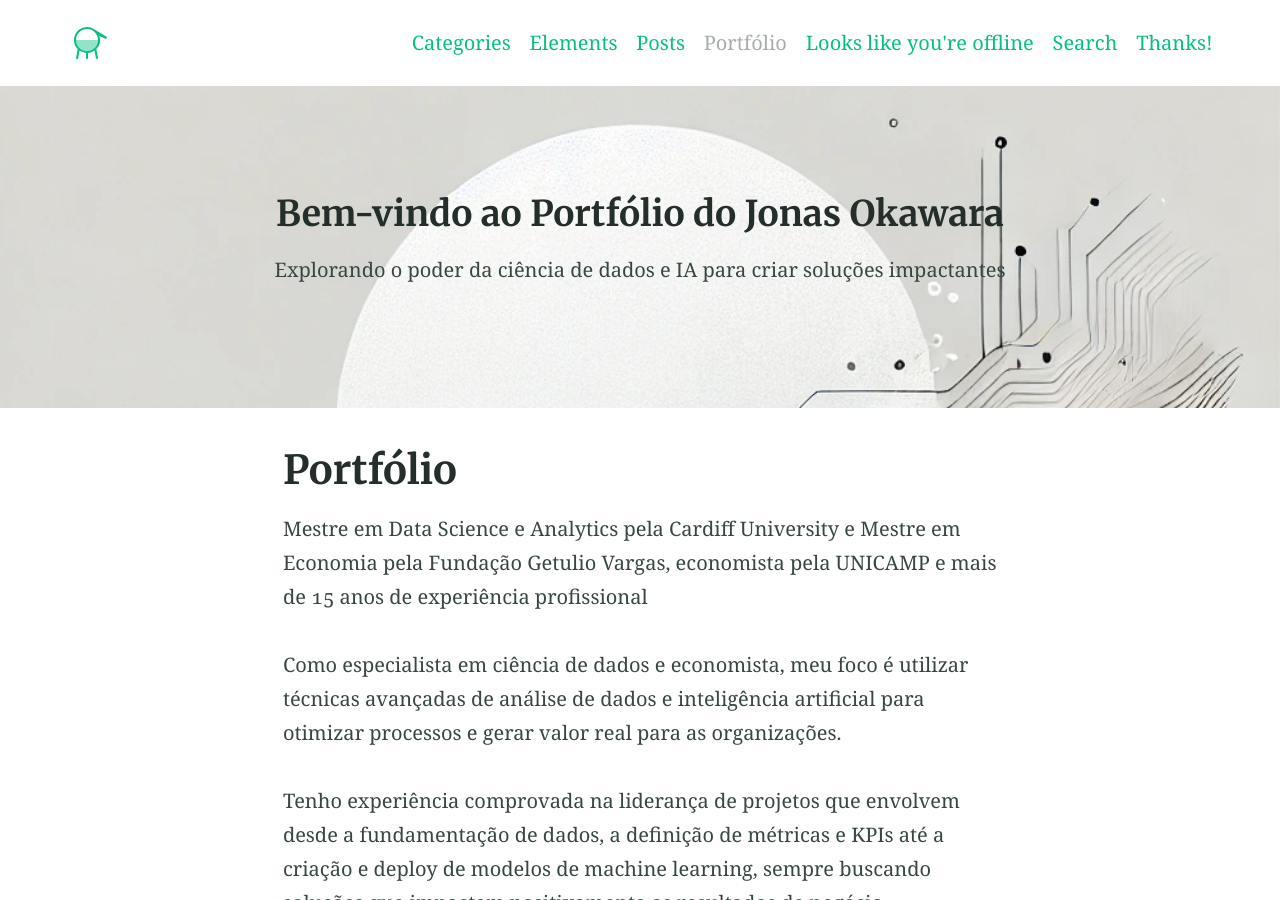
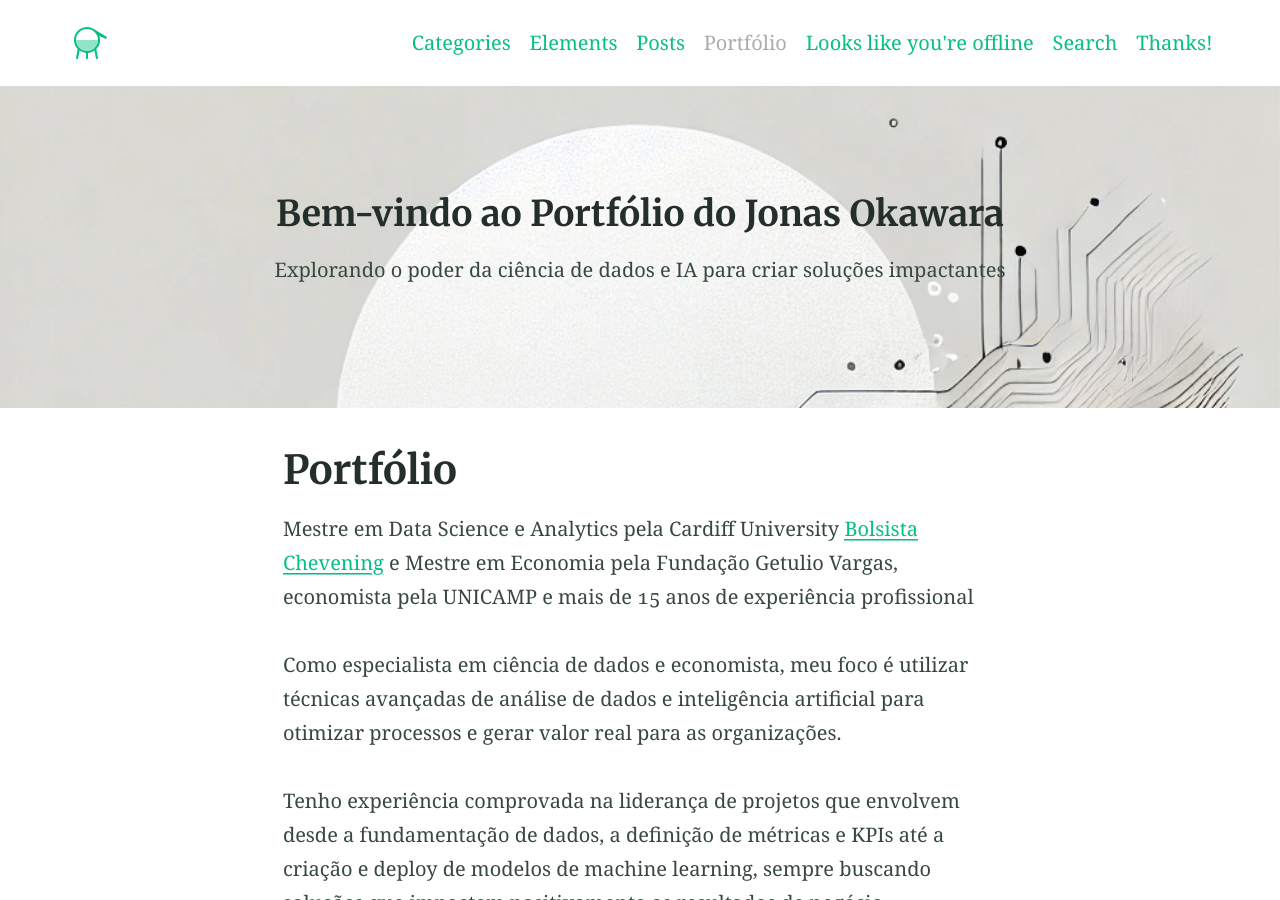
Before and after one commit to JonasMok/JonasMok, a Jekyll site: the page built from index.md, in a window 1280 px wide and 900 px high. Built offline with Jekyll 4.4.1, drawn with Linux system fonts in a browser that asks for light colours.

Commit message:
Update index.md

```diff
--- a/index.md
+++ b/index.md
@@ -7,7 +7,7 @@ feature_image: "assets/wabi-sabi-2.png"
 excerpt: "Sou um cientista de dados com experiência em desenvolver e implementar soluções avançadas de dados e IA para resolver problemas complexos de negócios. Com uma abordagem orientada por dados e análise econômica, eu transformo insights em estratégias acionáveis para promover crescimento e inovação."
 ---
 
-Mestre em Data Science e Analytics pela Cardiff University e Mestre em Economia pela Fundação Getulio Vargas, economista pela UNICAMP e mais de 15 anos de experiência profissional
+Mestre em Data Science e Analytics pela Cardiff University [Bolsista Chevening](https://www.chevening.org/scholarships/) e Mestre em Economia pela Fundação Getulio Vargas, economista pela UNICAMP e mais de 15 anos de experiência profissional
 
 Como especialista em ciência de dados e economista, meu foco é utilizar técnicas avançadas de análise de dados e inteligência artificial para otimizar processos e gerar valor real para as organizações.
 
```
